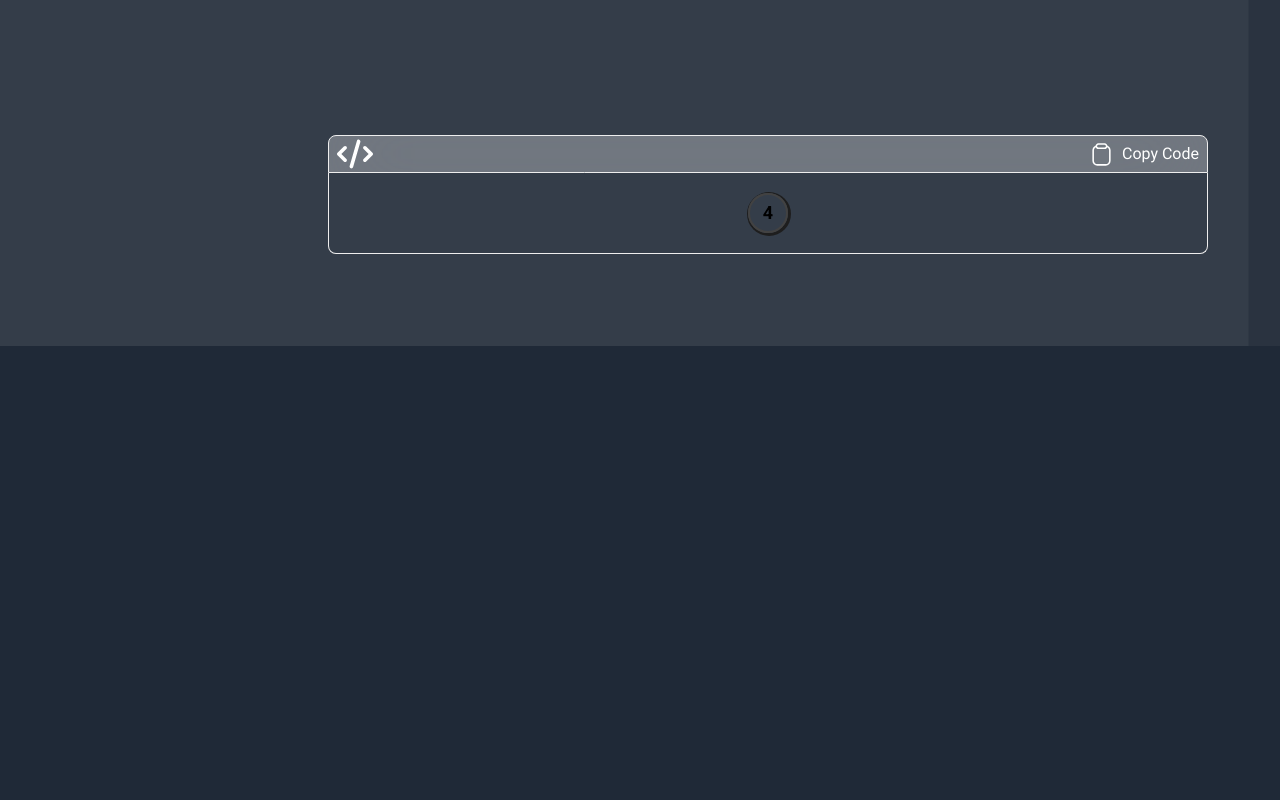
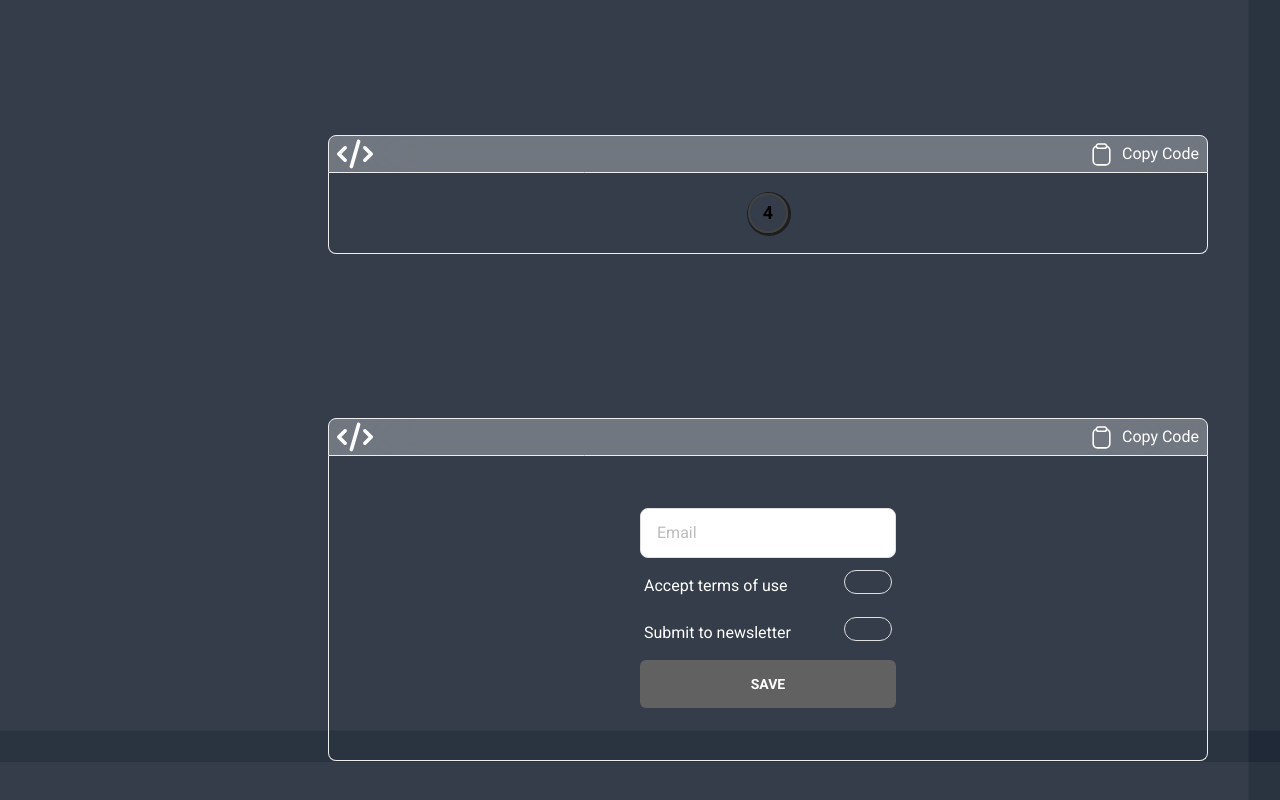
Before and after one commit to akash-khan-311/softui, a React (Vite) app: page /components/checkbox in a window 1280 px wide. Shown: the part 838-1638 px from the top of the page. Before the commit the page ends 1184 px from the top, so only its background shows below. Built offline with nearby package versions, Linux system fonts and the light colour scheme.

Commit message:
add checkbox5

```diff
--- a/src/UIcomponents/CheckBox/Checkbox.jsx
+++ b/src/UIcomponents/CheckBox/Checkbox.jsx
@@ -2,6 +2,7 @@ import Checkbox1 from "../../components/App/Checkbox/Checkbox1";
 import Checkbox2 from "../../components/App/Checkbox/Checkbox2";
 import Checkbox3 from "../../components/App/Checkbox/Checkbox3";
 import Checkbox4 from "../../components/App/Checkbox/Checkbox4";
+import Checkbox5 from "../../components/App/Checkbox/Checkbox5";
 
 
 
@@ -13,6 +14,7 @@ const Checkbox = () => {
     <Checkbox2/>
     <Checkbox3/>
     <Checkbox4/>
+    <Checkbox5/>
 
 
   </div>
--- /dev/null
+++ b/src/components/App/Checkbox/Checkbox5.jsx
@@ -0,0 +1,76 @@
+import CodeBox from "../../../Shared/CodeBox/CodeBox";
+
+const Checkbox5 = () => {
+  return (
+    <div>
+      <CodeBox stringCode={`
+      <div className="w-80 rounded-2xl bg-slate-900">
+      <div className="flex flex-col gap-2 p-8">
+        <input
+          className="bg-slate-900 w-full rounded-lg border border-gray-300 px-4 py-3 focus:outline-none focus:ring-2 focus:ring-gray-700 focus:ring-offset-2 focus:ring-offset-gray-800"
+          placeholder="Email"
+        />
+        <label className="flex cursor-pointer items-center justify-between p-1 text-white">
+          Accept terms of use
+          <div className="relative inline-block">
+            <input
+              className="peer h-6 w-12 cursor-pointer appearance-none rounded-full border border-gray-300  checked:border-green-300 focus-visible:outline-none focus-visible:ring-2 focus-visible:ring-gray-900 focus-visible:ring-offset-2"
+              type="checkbox"
+            />
+            <span className="pointer-events-none absolute left-1 top-1 block h-4 w-4 rounded-full bg-slate-600 transition-all duration-200 peer-checked:left-7 peer-checked:bg-green-300"></span>
+          </div>
+        </label>
+        <label className="flex cursor-pointer items-center justify-between p-1 text-white">
+          Submit to newsletter
+          <div className="relative inline-block">
+            <input
+              className="peer h-6 w-12 cursor-pointer appearance-none rounded-full border border-gray-300  checked:border-green-300 focus-visible:outline-none focus-visible:ring-2 focus-visible:ring-gray-900 focus-visible:ring-offset-2"
+              type="checkbox"
+            />
+            <span className="pointer-events-none absolute left-1 top-1 block h-4 w-4 rounded-full bg-slate-600 transition-all duration-200 peer-checked:left-7 peer-checked:bg-green-300"></span>
+          </div>
+        </label>
+        <button className="inline-block cursor-pointer rounded-md bg-gray-700 px-4 py-3.5 text-center text-sm font-semibold uppercase text-white transition duration-200 ease-in-out hover:bg-gray-800 focus-visible:outline-none focus-visible:ring-2 focus-visible:ring-gray-700 focus-visible:ring-offset-2 active:scale-95">
+          Save
+        </button>
+      </div>
+    </div>
+      `}>
+        <div className="flex justify-center items-center">
+          <div className="w-80 rounded-2xl bg-slate-900">
+            <div className="flex flex-col gap-2 p-8">
+              <input
+                className="bg-slate-900 w-full rounded-lg border border-gray-300 px-4 py-3 focus:outline-none focus:ring-2 focus:ring-gray-700 focus:ring-offset-2 focus:ring-offset-gray-800"
+                placeholder="Email"
+              />
+              <label className="flex cursor-pointer items-center justify-between p-1 text-white">
+                Accept terms of use
+                <div className="relative inline-block">
+                  <input
+                    className="peer h-6 w-12 cursor-pointer appearance-none rounded-full border border-gray-300  checked:border-green-300 focus-visible:outline-none focus-visible:ring-2 focus-visible:ring-gray-900 focus-visible:ring-offset-2"
+                    type="checkbox"
+                  />
+                  <span className="pointer-events-none absolute left-1 top-1 block h-4 w-4 rounded-full bg-slate-600 transition-all duration-200 peer-checked:left-7 peer-checked:bg-green-300"></span>
+                </div>
+              </label>
+              <label className="flex cursor-pointer items-center justify-between p-1 text-white">
+                Submit to newsletter
+                <div className="relative inline-block">
+                  <input
+                    className="peer h-6 w-12 cursor-pointer appearance-none rounded-full border border-gray-300  checked:border-green-300 focus-visible:outline-none focus-visible:ring-2 focus-visible:ring-gray-900 focus-visible:ring-offset-2"
+                    type="checkbox"
+                  />
+                  <span className="pointer-events-none absolute left-1 top-1 block h-4 w-4 rounded-full bg-slate-600 transition-all duration-200 peer-checked:left-7 peer-checked:bg-green-300"></span>
+                </div>
+              </label>
+              <button className="inline-block cursor-pointer rounded-md bg-gray-700 px-4 py-3.5 text-center text-sm font-semibold uppercase text-white transition duration-200 ease-in-out hover:bg-gray-800 focus-visible:outline-none focus-visible:ring-2 focus-visible:ring-gray-700 focus-visible:ring-offset-2 active:scale-95">
+                Save
+              </button>
+            </div>
+          </div>
+        </div>
+      </CodeBox>
+    </div>
+  );
+};
+export default Checkbox5;
```
